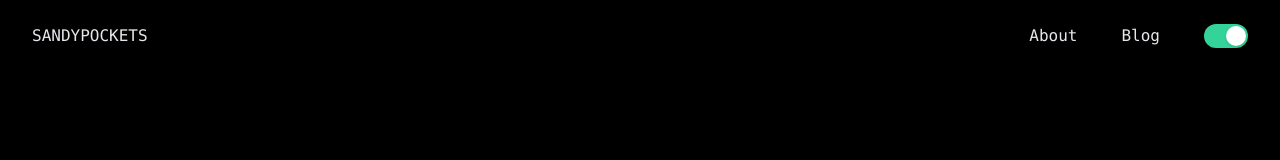
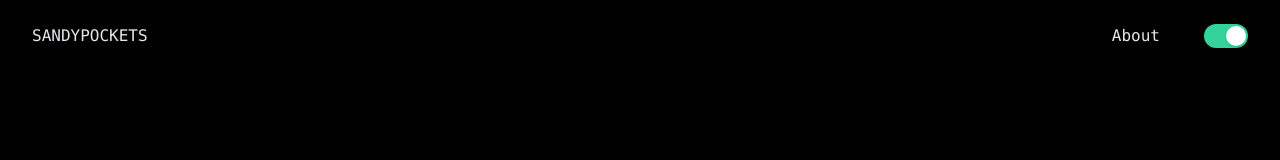
Before and after one commit to sandypockets/sandypockets-blog, a Next.js app: page /about in a window 1280 px wide. Shown: the top 160 px of the page. Built offline with nearby package versions, Linux system fonts and the light colour scheme; a web font is replaced by a local one.

Commit message:
Hide Blog link until popover set up

```diff
--- a/components/layout/Nav.jsx
+++ b/components/layout/Nav.jsx
@@ -6,10 +6,10 @@ const navItems = [
     name: "About",
     href: "/about"
   },
-  {
-    name: "Blog",
-    href: "/blog"
-  },
+  // {
+  //   name: "Blog",
+  //   href: "/blog"
+  // },
 ]
 
 export default function Nav({ darkMode, setDarkMode }) {
```
